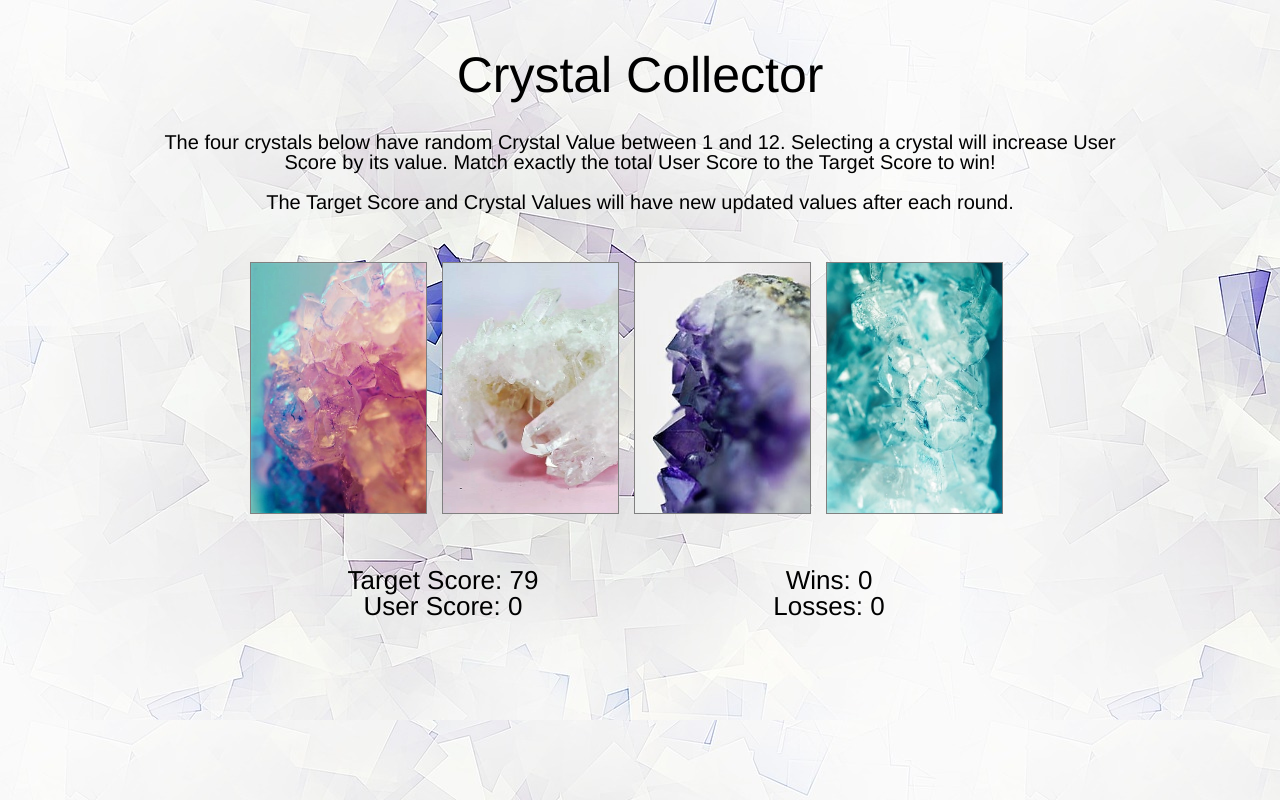
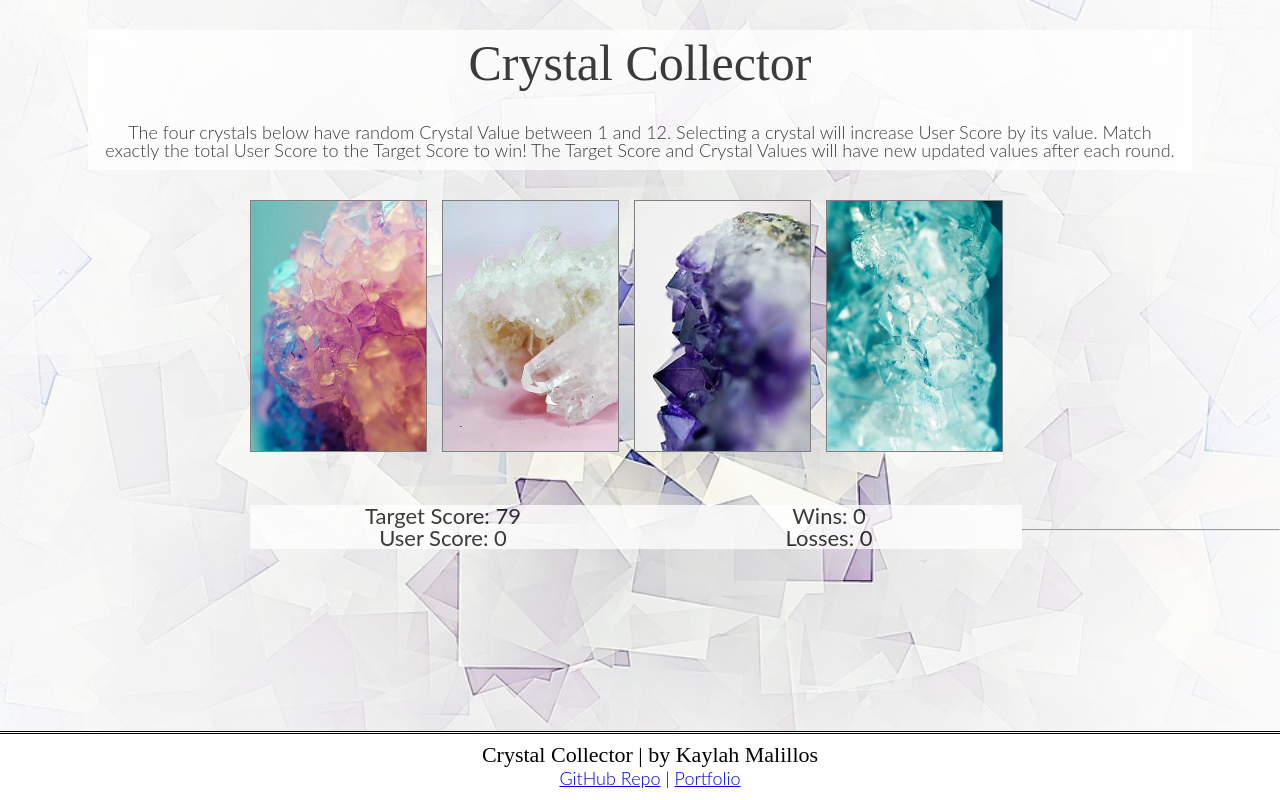
Before and after one commit to kmalillos/crystal-collector, a plain HTML site: page index.html in a window 1280 px wide. Drawn offline with nearby package versions, Linux system fonts and the light colour scheme.

Commit message:
added footer and custom styles

```diff
--- a/assets/css/style.css
+++ b/assets/css/style.css
@@ -1,9 +1,23 @@
 body {
+    /* background: no-repeat fixed center; */
+    background-attachment: fixed;
     background-image: url("../images/background.jpg");
+    background-position: center;
+    background-repeat: no-repeat;
+    background-size: cover;
+    padding-bottom: 100px;
 }
 
-h1, h2, p {
-    font-family: Helvetica, Arial, sans-serif;
+.serif-font {
+    font-family: 'Playfair Display', serif;
+}
+
+.sans-font {
+    font-family: 'Lato', sans-serif;
+}
+
+h1, h2 {
+    font-family: 'Playfair Display', serif;
     text-align: center;
 }
 
@@ -17,9 +31,17 @@ h2 {
     font-weight: 400;
 }
 
+h4 {
+    font-size: 22px;
+    font-weight: 400;
+}
+
 p {
-    font-size: 20px;
+    font-family: 'Lato', sans-serif;
+    font-size: 18px;
     font-weight: 300;
+    text-align: center;
+    padding: 3px
 }
 
 .wrapper {
@@ -29,10 +51,12 @@ p {
 }
 
 .header-bkgd {
-    background:transparent;
-    width: 1000px;
-    margin-top: 50px;
-    margin-bottom: 50px;
+    background:#fff;
+    opacity: 0.75;
+    margin-top: 30px;
+    margin-bottom: 30px;
+    padding: 8px;
+    width: 85%;
 }
 
 .section-bkgd {
@@ -44,6 +68,9 @@ p {
 .box {
     float:left;
     width: 386px;
+    background:#fff;
+    opacity: 0.75;
+    text-align: center;
 }
 
 .crystal-img {
@@ -52,3 +79,22 @@ p {
     margin: 0 15px 0 0;
     border: 1px solid#808080;
 }
+
+
+.sticky-footer {
+    /* display: block; */
+    position: fixed;
+    left: 0;
+    bottom: 0;
+    height: auto;
+    width: 100%;
+}
+
+.footer-style {
+    background-color: #fff;
+    border-top: 3px double #000;
+    text-align: center;
+    font-weight: bold;
+    padding: 10px;
+    margin-top: 25px;
+}
--- a/index.html
+++ b/index.html
@@ -4,7 +4,8 @@
 <head>
     <title>Crystal Collector by Kaylah Malillos</title>
     <meta charset="UTF-8">
-    <meta>
+    <meta name="viewport" content="width=device-width, initial-scale=1">
+    <link rel="icon" href="assets/images/favicon.png">
     <link rel="stylesheet" type="text/css" href="assets/css/reset.css">
     <link rel="stylesheet" type="text/css" href="assets/css/style.css">
 </head>
@@ -19,7 +20,6 @@
     <p> The four crystals below have random Crystal Value between 1 and 12.
         Selecting a crystal will increase User Score by its value.
         Match exactly the total User Score to the Target Score to win!
-        <br><br>
         The Target Score and Crystal Values will have new updated values after each round. </p>
 </div>
 
@@ -30,20 +30,31 @@
 
 <div class="wrapper section-bkgd">
     <div class="box">
-        <h2>Target Score: <span id="targetScore-text"></span> </h2>
-        <h2>User Score: <span id="userScore-text">0</span> </h2>
+        <h4 class="sans-font">Target Score: <span id="targetScore-text"></span> </h2>
+        <h4 class="sans-font">User Score: <span id="userScore-text">0</span> </h2>
     </div>
 
     <div class="box">
-        <h2>Wins: <span id="wins-text">0</span> </h2>
-        <h2>Losses: <span id="losses-text">0</span> </h2>
+        <h4 class="sans-font">Wins: <span id="wins-text">0</span> </h2>
+        <h4 class="sans-font">Losses: <span id="losses-text">0</span> </h2>
     </div>
 </div>
 
+<br><hr><br>
+
+
+<!-- FOOTER -->
+<footer class="sticky-footer footer-style">
+    <h4>Crystal Collector | by Kaylah Malillos</h4>
+    <p class="sans-font">
+        <a href="https://github.com/kmalillos/crystal-collector" target="_blank">GitHub Repo</a>
+        |
+        <a href="https://kmalillos.github.io/" target="_blank">Portfolio</a>
+    </p>
+</footer>
 
 
 <!-- JAVASCRIPT -->
-
 <script type="text/javascript" src="https://code.jquery.com/jquery-3.3.1.min.js">
 </script>
 
```
Also changed, not shown: assets/images/favicon.png (added), 1 other file.
